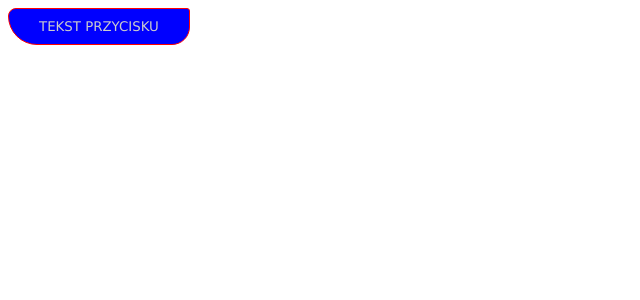
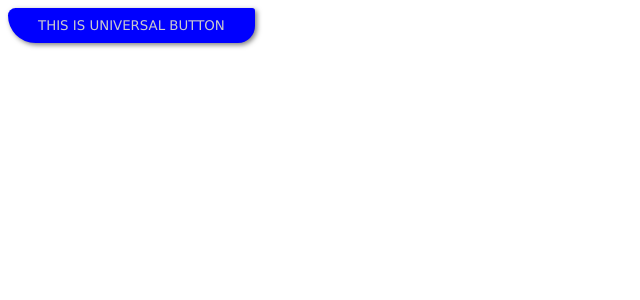
Before and after one commit to hugobosy/universal-components, a React (Create React App) app: page / in a window 1280 px wide. Shown: the top 300 px of the page, without its empty margins (0-640 px from the left). Built offline with nearby package versions, Linux system fonts and the light colour scheme.

Commit message:
add shadow properties

```diff
--- a/src/App.tsx
+++ b/src/App.tsx
@@ -5,15 +5,16 @@ function App() {
   return (
     <div className="App">
       <ButtonComponent
-        text="Tekst przycisku"
+        text="This is universal button"
         display="block"
         bgColor="blue"
         fontFamily="Verdana, sans-serif"
         fontColor="#CCC"
-        border="1px solid red"
+        border="none"
         isUppercase
         padding="10px 30px"
         radius="8px 3px 18px 29px"
+        shadow="2px 2px 5px 0px rgba(0,0,0,.5)"
       />
     </div>
   );
--- a/src/components/button/Button.components.tsx
+++ b/src/components/button/Button.components.tsx
@@ -12,6 +12,7 @@ export const ButtonComponent: React.FC<ButtonTypes> = ({
   isUppercase,
   padding,
   radius,
+  shadow,
 }) => {
   return (
     <Button
@@ -23,6 +24,7 @@ export const ButtonComponent: React.FC<ButtonTypes> = ({
       isUppercase={isUppercase}
       padding={padding}
       radius={radius}
+      shadow={shadow}
     >
       {text}
     </Button>
--- a/src/components/button/Button.style.ts
+++ b/src/components/button/Button.style.ts
@@ -19,31 +19,37 @@ const displays = {
 export const Button = styled.button<Partial<ButtonTypes>>`
   cursor: pointer;
   ${({ display }) => display && displays[display]};
+
   ${({ bgColor }) =>
     bgColor &&
     css`
       background-color: ${bgColor};
     `};
+
   ${({ fontFamily }) =>
     fontFamily &&
     css`
       font-family: ${fontFamily};
     `};
+
   ${({ fontColor }) =>
     fontColor &&
     css`
       color: ${fontColor};
     `};
+
   ${({ border }) =>
     border &&
     css`
       border: ${border};
     `};
+
   ${({ isUppercase }) =>
     isUppercase &&
     css`
       text-transform: uppercase;
     `};
+
   ${({ padding }) =>
     padding &&
     css`
@@ -54,5 +60,11 @@ export const Button = styled.button<Partial<ButtonTypes>>`
     radius &&
     css`
       border-radius: ${radius};
-    `}
+    `};
+
+  ${({ shadow }) =>
+    shadow &&
+    css`
+      box-shadow: ${shadow};
+    `};
 `;
--- a/src/components/button/Button.types.ts
+++ b/src/components/button/Button.types.ts
@@ -10,4 +10,5 @@ export interface ButtonTypes {
   display?: Display;
   padding?: string;
   radius?: string;
+  shadow?: string;
 }
```
